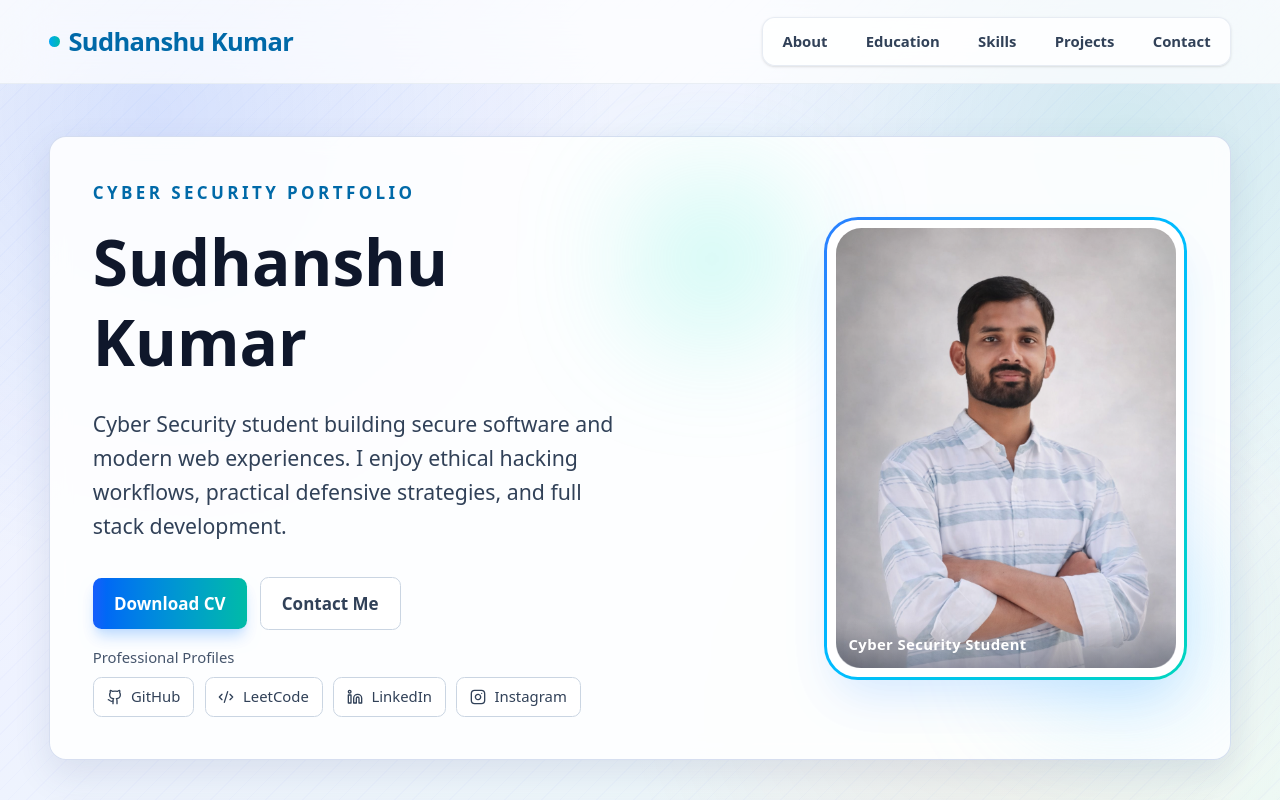
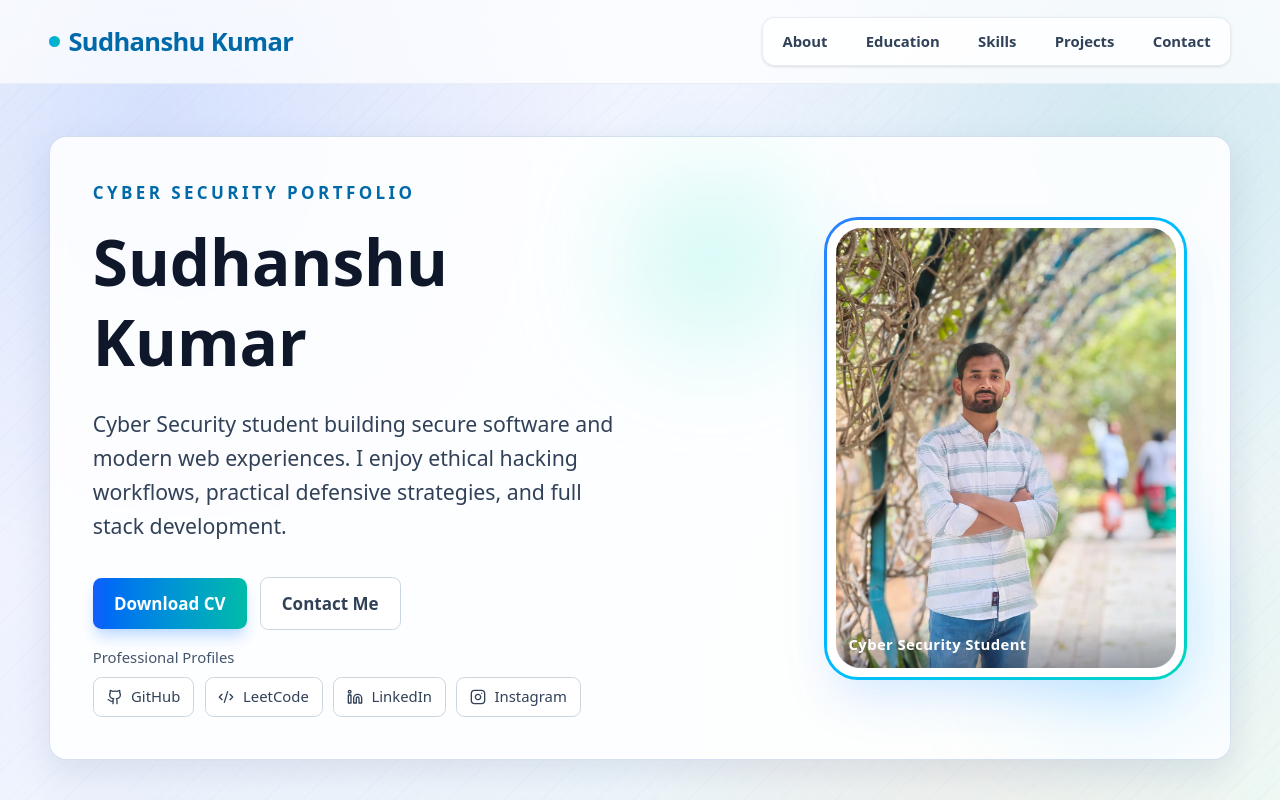
Before and after one commit to Sudhanshuarya12345/Portfolio, a Next.js app: page / in a window 1280 px wide. Shown: the top 800 px of the page. Built offline with nearby package versions, Linux system fonts and the light colour scheme.

Commit message:
changes in ui

```diff
--- a/src/actions/contact/submitContactAction.js
+++ b/src/actions/contact/submitContactAction.js
@@ -143,7 +143,7 @@ export const submitAction = async (_prevState, formData) => {
 
         return {
             ok: true,
-            message: "Message sent successfully to your email.",
+            message: "Message sent successfully.",
         };
     } catch (error) {
         const details = error?.message || "Unknown SMTP error";
--- a/src/components/sections/HeroSection.js
+++ b/src/components/sections/HeroSection.js
@@ -85,7 +85,7 @@ const HeroSection = () => {
                     <div className="group relative rounded-[2rem] bg-gradient-to-br from-blue-500 via-sky-400 to-teal-400 p-[3px] shadow-2xl shadow-blue-300/40 transition duration-500 hover:-translate-y-1">
                         <div className="relative overflow-hidden rounded-[1.8rem] bg-white p-2">
                             <Image
-                                src='/images/my-image.png'
+                                src='/images/WhatsApp Image 2026-01-29 at 3.14.11 AM.jpeg'
                                 alt="Sudhanshu Kumar portrait"
                                 width={380}
                                 height={480}
```
Also changed, not shown: public/images/WhatsApp Image 2026-01-29 at 3.14.11 AM.jpeg (added), 1 other file (tests, documents, lock files or other folders).
